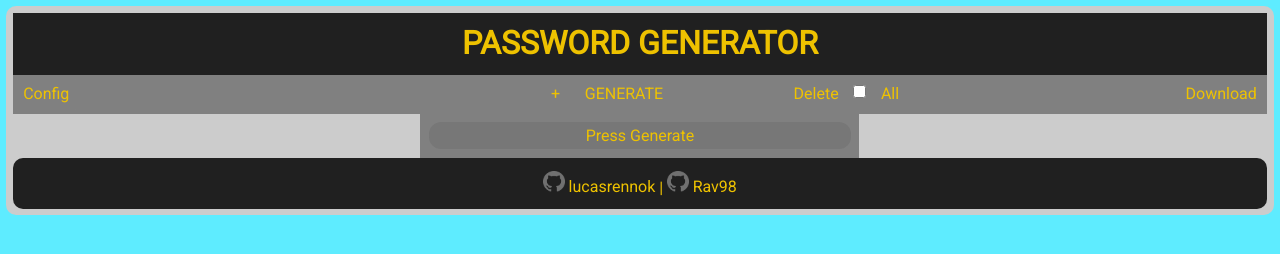
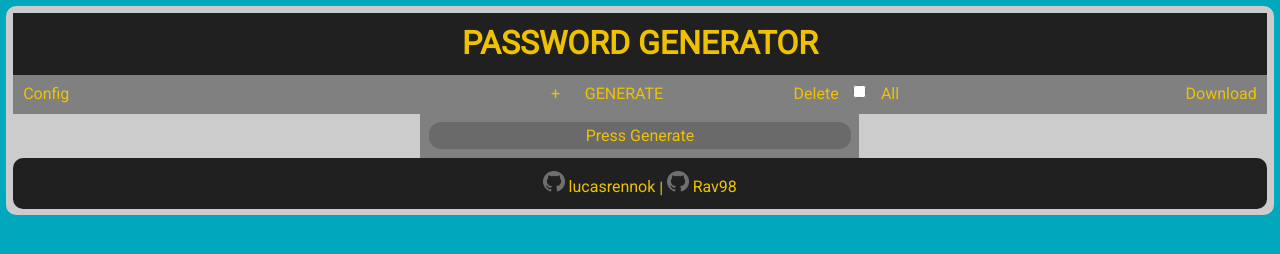
Before and after one commit to lucasrennok/Password_Generator, a plain HTML site: page index.html in a window 1280 px wide. Drawn offline with Linux system fonts and the light colour scheme.

Commit message:
style changed

```diff
--- a/css/style.css
+++ b/css/style.css
@@ -1,5 +1,5 @@
 html{
-    background-color: rgb(94, 236, 255);
+    background-color: rgb(0, 167, 189);
     text-align: center;
     color: rgb(238, 194, 0);
     font-family: 'Roboto', sans-serif;
@@ -60,7 +60,7 @@ ul{
 }
 il{
     display: block;
-    background-color: rgba(39, 39, 39, 0.1);
+    background-color: rgba(54, 54, 54, 0.3);
     padding: 1%;
     margin: 1%;
     border-radius: 12px;
```
